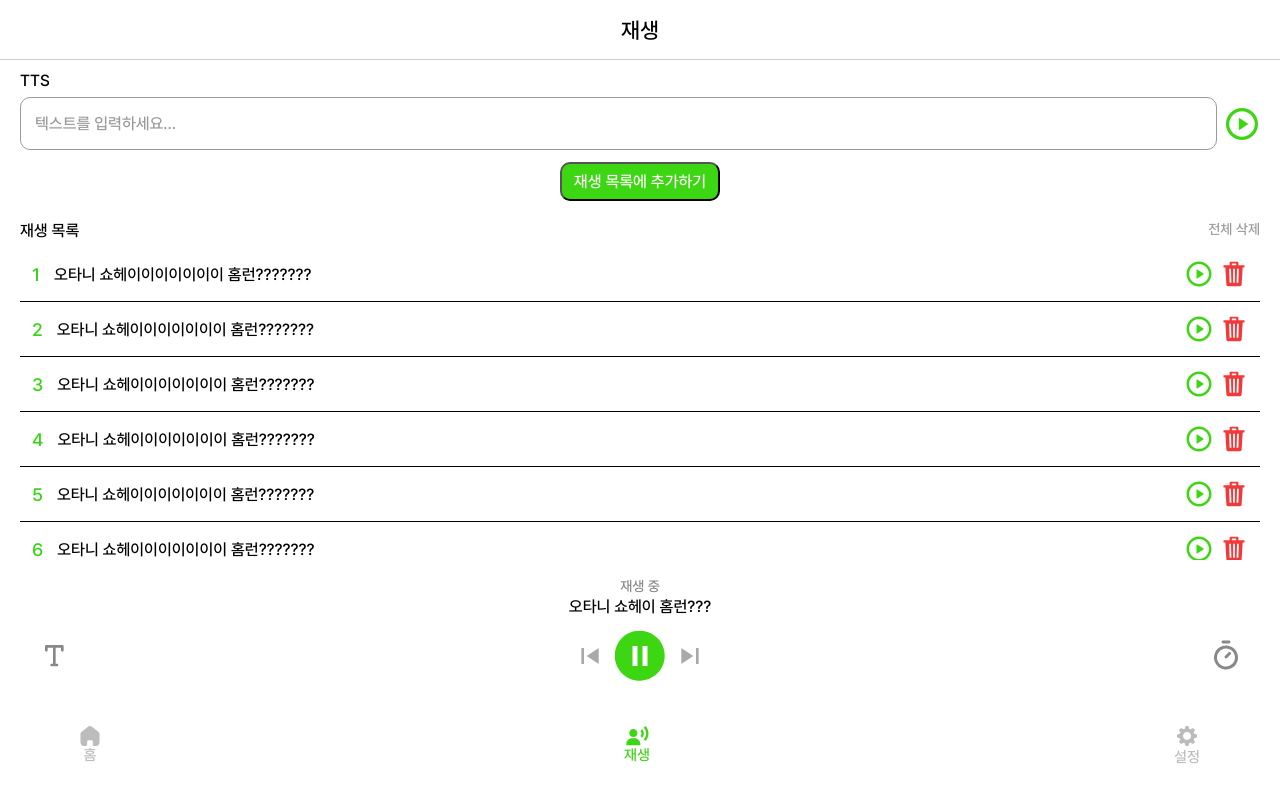
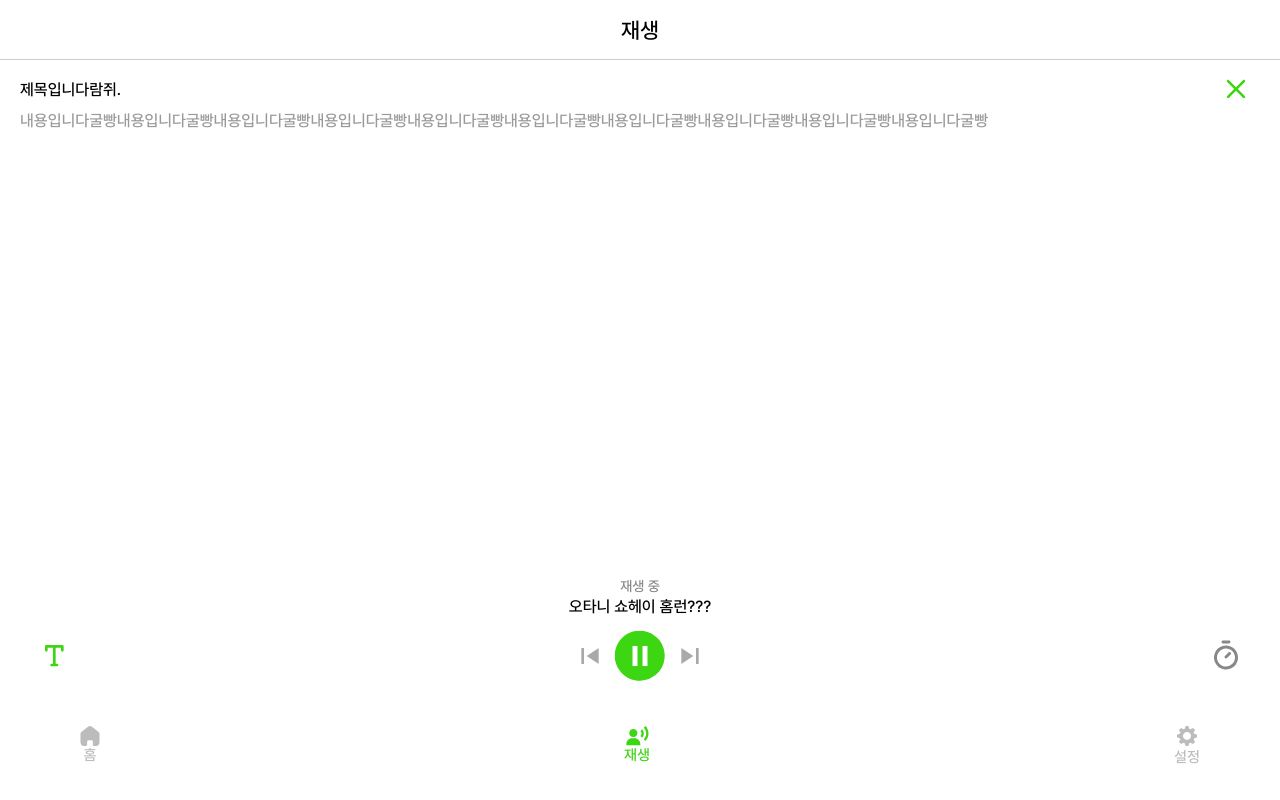
Before and after one commit to chooseongwoo/VoiceNote, a Next.js app: page /playlist in a window 1280 px wide. Both pictures are taken after a click on the icon 54 px from the left and 656 px from the top of the page. Built offline with nearby package versions, Linux system fonts and the light colour scheme.

Commit message:
add :: TextModal 퍼블리싱

```diff
--- a/src/app/playlist/page.tsx
+++ b/src/app/playlist/page.tsx
@@ -11,11 +11,13 @@ import FilledStop from "@/assets/FilledStop";
 import Timer from "@/assets/Timer";
 import MenuBar from "@/components/MenuBar";
 import TimerModal from "@/components/Modals/TimerModal";
+import TextModal from "@/components/Modals/TextModal";
 
 export default function Playlist() {
   const [isPlaying, setIsPlaying] = useState(false);
   const [isTimerModalOpen, setIsTimerModalOpen] = useState(false);
-  const [timerValue, setTimerValue] = useState<number>(8);
+  const [isTextModalOpen, setIsTextModalOpen] = useState(false);
+  const [timerValue, setTimerValue] = useState<number>(15);
 
   useEffect(() => {
     const savedTimerValue = localStorage.getItem("timerValue");
@@ -81,7 +83,12 @@ export default function Playlist() {
             <_.Label>오타니 쇼헤이 홈런???</_.Label>
           </_.Playing>
           <_.Buttons>
-            <Text />
+            <Text
+              onClick={() => {
+                setIsTextModalOpen(!isTextModalOpen);
+              }}
+              isOpened={isTextModalOpen}
+            />
             <_.Center>
               <Previous />
               <_.FilledButton onClick={handlePlayToggle}>
@@ -104,6 +111,9 @@ export default function Playlist() {
           onValueChange={handleTimerValueChange}
         />
       )}
+      {isTextModalOpen && (
+        <TextModal onClose={() => setIsTextModalOpen(false)} />
+      )}
     </_.Layout>
   );
 }
--- a/src/assets/Text.tsx
+++ b/src/assets/Text.tsx
@@ -1,7 +1,12 @@
-export default function Text(props: React.SVGProps<SVGSVGElement>) {
+interface OwnProps extends React.SVGProps<SVGSVGElement> {
+  onClick: () => void;
+  isOpened?: boolean;
+}
+
+export default function Text({ onClick, isOpened }: OwnProps) {
   return (
     <svg
-      {...props}
+      onClick={onClick}
       width="32"
       height="32"
       viewBox="0 0 32 32"
@@ -12,7 +17,7 @@ export default function Text(props: React.SVGProps<SVGSVGElement>) {
         <path
           id="Vector"
           d="M7 6.33333C7 5.97971 7.14048 5.64057 7.39052 5.39052C7.64057 5.14048 7.97971 5 8.33333 5H24.3333C24.687 5 25.0261 5.14048 25.2761 5.39052C25.5262 5.64057 25.6667 5.97971 25.6667 6.33333V10.3333C25.6667 10.687 25.5262 11.0261 25.2761 11.2761C25.0261 11.5262 24.687 11.6667 24.3333 11.6667C23.9797 11.6667 23.6406 11.5262 23.3905 11.2761C23.1405 11.0261 23 10.687 23 10.3333V7.66667H17.6667V23.6667H19C19.3536 23.6667 19.6928 23.8071 19.9428 24.0572C20.1929 24.3072 20.3333 24.6464 20.3333 25C20.3333 25.3536 20.1929 25.6928 19.9428 25.9428C19.6928 26.1929 19.3536 26.3333 19 26.3333H13.6667C13.313 26.3333 12.9739 26.1929 12.7239 25.9428C12.4738 25.6928 12.3333 25.3536 12.3333 25C12.3333 24.6464 12.4738 24.3072 12.7239 24.0572C12.9739 23.8071 13.313 23.6667 13.6667 23.6667H15V7.66667H9.66667V10.3333C9.66667 10.687 9.52619 11.0261 9.27614 11.2761C9.02609 11.5262 8.68696 11.6667 8.33333 11.6667C7.97971 11.6667 7.64057 11.5262 7.39052 11.2761C7.14048 11.0261 7 10.687 7 10.3333V6.33333Z"
-          fill="#888888"
+          fill={isOpened ? "#3dd612" : "#888888"}
         />
       </g>
     </svg>
--- a/src/assets/Timer.tsx
+++ b/src/assets/Timer.tsx
@@ -1,15 +1,12 @@
-import React from "react";
-
-interface TimerProps extends React.SVGProps<SVGSVGElement> {
+interface OwnProps extends React.SVGProps<SVGSVGElement> {
   onClick: () => void;
   isOpened?: boolean;
 }
 
-export default function Timer({ onClick, isOpened, ...props }: TimerProps) {
+export default function Timer({ onClick, isOpened }: OwnProps) {
   return (
     <svg
       onClick={onClick}
-      {...props}
       width="32"
       height="32"
       viewBox="0 0 32 32"
--- /dev/null
+++ b/src/assets/X.tsx
@@ -0,0 +1,16 @@
+export default function X() {
+  return (
+    <svg
+      xmlns="http://www.w3.org/2000/svg"
+      width="28"
+      height="28"
+      viewBox="0 0 28 28"
+      fill="none"
+    >
+      <path
+        d="M22.8035 20.9465C23.0501 21.193 23.1886 21.5275 23.1886 21.8762C23.1886 22.2249 23.0501 22.5593 22.8035 22.8059C22.557 23.0524 22.2226 23.1909 21.8739 23.1909C21.5252 23.1909 21.1907 23.0524 20.9442 22.8059L14 15.8594L7.05355 22.8037C6.80698 23.0502 6.47256 23.1888 6.12386 23.1888C5.77516 23.1888 5.44074 23.0502 5.19417 22.8037C4.9476 22.5571 4.80908 22.2227 4.80908 21.874C4.80908 21.5253 4.9476 21.1909 5.19417 20.9443L12.1406 14.0001L5.19636 7.05366C4.94979 6.80709 4.81127 6.47268 4.81127 6.12398C4.81127 5.77528 4.94979 5.44086 5.19636 5.19429C5.44293 4.94772 5.77735 4.8092 6.12605 4.8092C6.47475 4.8092 6.80917 4.94772 7.05573 5.19429L14 12.1407L20.9464 5.19319C21.1929 4.94663 21.5273 4.80811 21.876 4.80811C22.2247 4.80811 22.5592 4.94663 22.8057 5.19319C23.0523 5.43976 23.1908 5.77418 23.1908 6.12288C23.1908 6.47158 23.0523 6.806 22.8057 7.05257L15.8593 14.0001L22.8035 20.9465Z"
+        fill="#3DD612"
+      />
+    </svg>
+  );
+}
--- /dev/null
+++ b/src/components/Modals/TextModal/index.tsx
@@ -0,0 +1,20 @@
+import X from "@/assets/X";
+import * as _ from "./style";
+
+interface TextModalProps {
+  onClose: () => void;
+}
+
+export default function TextModal({ onClose }: TextModalProps) {
+  return (
+    <_.Layout>
+      <_.Title>제목입니다람쥐.</_.Title>
+      <_.Desc>
+        내용입니다굴빵내용입니다굴빵내용입니다굴빵내용입니다굴빵내용입니다굴빵내용입니다굴빵내용입니다굴빵내용입니다굴빵내용입니다굴빵내용입니다굴빵
+      </_.Desc>
+      <_.Button onClick={onClose}>
+        <X />
+      </_.Button>
+    </_.Layout>
+  );
+}
--- /dev/null
+++ b/src/components/Modals/TextModal/style.ts
@@ -0,0 +1,30 @@
+import styled from "styled-components";
+
+export const Layout = styled.div`
+  width: 100vw;
+  height: 63vh;
+  top: 60px;
+  position: absolute;
+  background-color: #fff;
+  padding: 20px 20px;
+  overflow-y: auto;
+`;
+
+export const Title = styled.p`
+  color: #000;
+  font-size: 16px;
+  font-weight: 500;
+`;
+
+export const Desc = styled.p`
+  color: #9a9a9a;
+  padding-top: 12px;
+  font-size: 16px;
+  font-weight: 500;
+`;
+
+export const Button = styled.div`
+  position: absolute;
+  top: 15px;
+  right: 30px;
+`;
```
